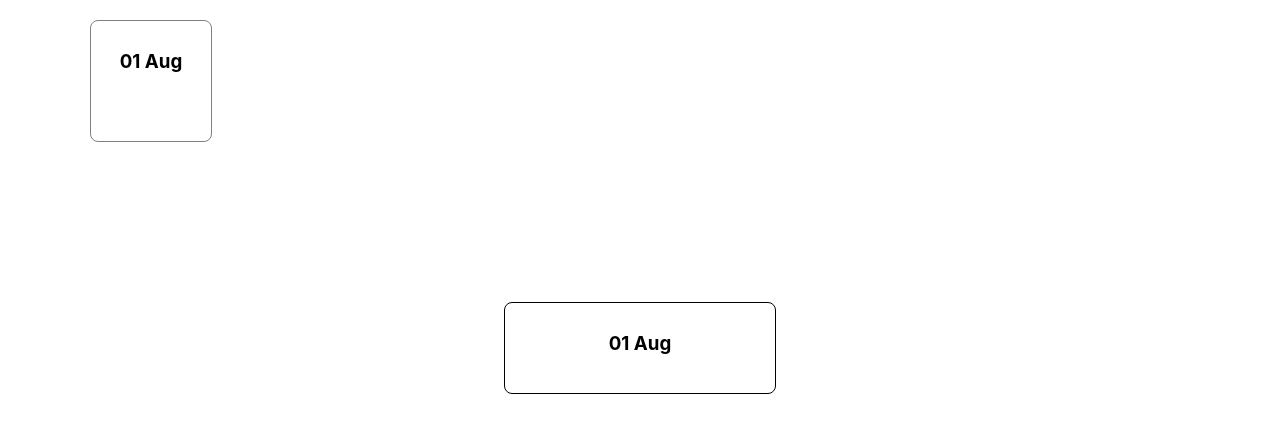
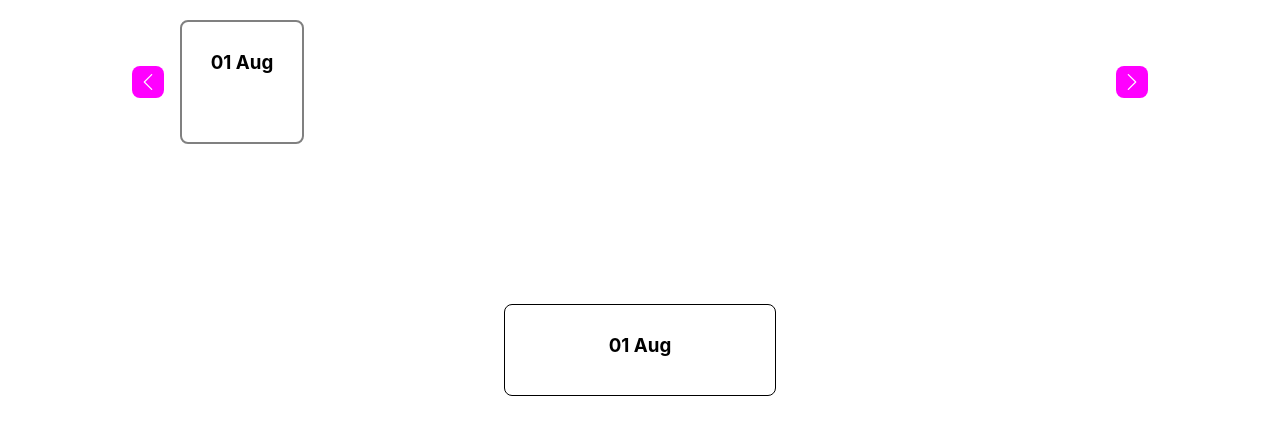
Before and after one commit to arisyo13/glidion-carousel, a React (Create React App) app: page / in a window 1280 px wide. Shown: the top 434 px of the page. Built offline with nearby package versions, Linux system fonts and the light colour scheme.

Commit message:
ref for slider and more styling

```diff
--- a/src/App.scss
+++ b/src/App.scss
@@ -2,6 +2,9 @@ $primary-color: black;
 $secondary-color: grey;
 $disabled-color: lightgrey;
 $selected-color: magenta;
+
+$sm: 8px;
+$breakpoint-phone: 768px;
 
 .container {
   max-width: 1100px;
@@ -14,8 +17,34 @@ $selected-color: magenta;
   display: flex;
   flex-direction: column;
   gap: 10rem;
-  margin: auto;
+  margin: 0 40px;
   overflow: hidden;
+  padding: 0px 50px;
+
+  @media (max-width: $breakpoint-phone) {
+    margin: 0 10px;
+    padding: 0px 10px;
+  }
+
+  .arrow {
+    width: 16px;
+    height: 16px;
+    padding: 8px;
+    position: absolute;
+    transform: translateY(-50%);
+    top: 50%;
+    background-color: magenta;
+    cursor: pointer;
+    border-radius: $sm;
+
+    &.next {
+      right: -3rem;
+    }
+    &.prev {
+      left: -3rem;
+      transform: translateY(-50%) rotate(180deg);
+    }
+  }
 }
 
 .date-card {
@@ -23,8 +52,8 @@ $selected-color: magenta;
   width: 100px;
   height: 100px;
   flex-direction: column;
-  border: solid 1px $secondary-color;
-  border-radius: 8px;
+  border: solid 2px $secondary-color;
+  border-radius: $sm;
   padding: 10px;
   cursor: pointer;
   justify-items: center;
--- a/src/conmponents/Carousel/index.tsx
+++ b/src/conmponents/Carousel/index.tsx
@@ -1,21 +1,63 @@
 import { useState } from 'react';
+import { getDays } from './definitions';
+import arrow from './assets/arrow.svg';
 import Slider from 'react-slick';
 import DateCard from '../DateCard';
-import { getDays } from './definitions';
 
 const settings = {
+    infinite: false,
     arrows: true,
     speed: 500,
-    slidesToShow: 4,
+    slidesToShow: 7,
     slidesToScroll: 7,
+    initialSlide: 0,
+    responsive: [
+        {
+            breakpoint: 768,
+            settings: {
+                slidesToShow: 2,
+                slidesToScroll: 2,
+            }
+        }
+    ]
 }
 
 const Carousel = () => {
+    let slider: Slider | null = null;
     const dayList = getDays(14);
-    const [selectedDateIndex, setSelectedDateIndex] = useState(0)
+    const [selectedDateIndex, setSelectedDateIndex] = useState(0);
+
+	const NextArrow = () => (
+		<div
+			className="arrow next"
+			onClick={() => !!slider && slider.slickNext()}
+			onKeyUp={() => !!slider && slider.slickNext()}
+			role="button"
+			tabIndex={-1}
+		>
+			<img src={arrow} alt="next" />
+		</div>
+	);
+
+	const PrevArrow = () => (
+		<div
+			className="arrow prev"
+			onClick={() => !!slider && slider.slickPrev()}
+			onKeyUp={() => !!slider && slider.slickPrev()}
+			role="button"
+			tabIndex={-1}
+		>
+			<img src={arrow} alt="prev" />
+		</div>
+	);
     return (
         <div className="carousel">
-            <Slider {... { settings }}>
+            <Slider
+                ref={a => {
+                    slider = a;
+                }}
+                {... { settings, nextArrow: <NextArrow />, prevArrow: <PrevArrow /> }}
+            >
                 { dayList.map((day, index) => (
                     <DateCard
                         key={index}
--- a/src/conmponents/DateCard/index.tsx
+++ b/src/conmponents/DateCard/index.tsx
@@ -4,14 +4,15 @@ type Props = {
     day: Date;
     size: 'small' | 'full';
     onClick: () => void;
+    disabled?: boolean;
 }
 
-const DateCard = ({ day, onClick, size }: Props) => {
-    const currentDay = format(day, 'dd MMM')
+const DateCard = ({ day, onClick, size, disabled }: Props) => {
+    const currentDay = format(day, 'dd MMM');
     return (
         <div
             onClick={() => onClick()}
-            className={`date-card ${size === "full" && "full"}`}
+            className={`date-card ${size === "full" && "full"} ${disabled && "disabled"}`}
         >
             <h3>{currentDay}</h3>
         </div>
```
Also changed, not shown: src/conmponents/Carousel/assets/arrow.svg (added).
